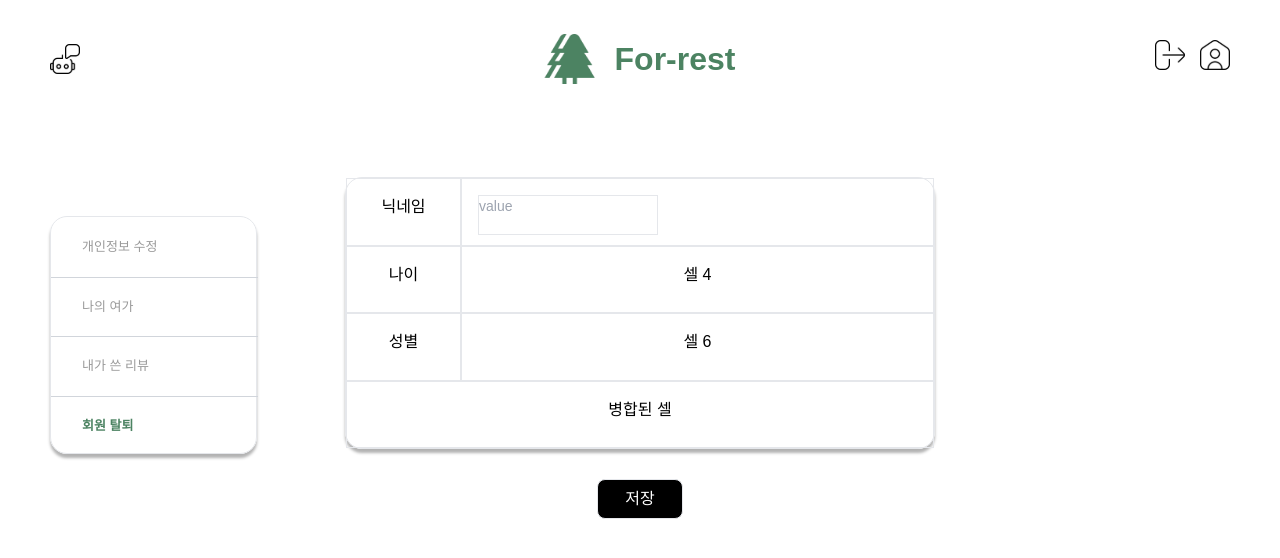
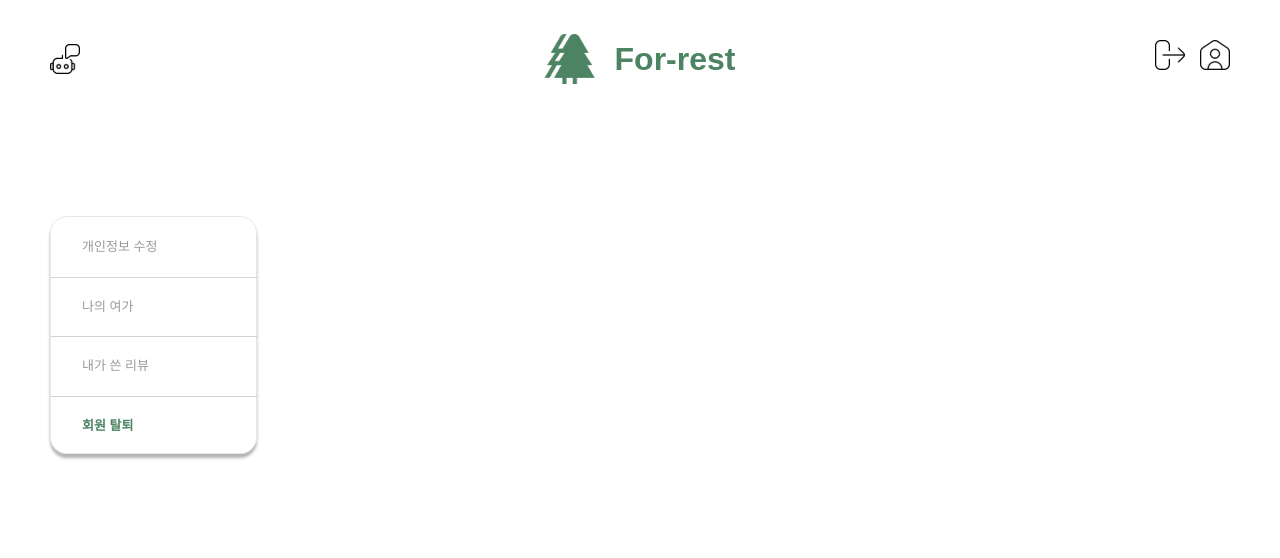
Before and after one commit to dxxrjh/2024-capston, a Next.js app: page /mypage/delete in a window 1280 px wide. Shown: the top 558 px of the page. Built offline with nearby package versions, Linux system fonts and the light colour scheme.

Commit message:
feat: 커밋

```diff
--- a/src/components/Header.tsx
+++ b/src/components/Header.tsx
@@ -17,7 +17,8 @@ const Header = () => {
   }
 
   const logoutButtonClick = () => {
-    router.push("/mypage/modify")
+    router.push("/")
+    //로그아웃 구현
   }
 
 
--- a/src/pages/main.tsx
+++ b/src/pages/main.tsx
@@ -14,6 +14,10 @@ export default function Main() {
 
   const toggleCategoryPopup = () => {
     setIsCategoryPopupOpen(!isCategoryPopupOpen);
+  }
+
+  const deleteClick = () => {
+
   }
 
 
--- a/src/pages/mypage/delete.tsx
+++ b/src/pages/mypage/delete.tsx
@@ -9,37 +9,6 @@ export default function Delete() {
 
       <MypageSidebar />
 
-      <div className="mt-[100px] flex flex-col justify-center items-center">
-        <div className="grid grid-cols-[115px_auto] grid-rows-4 w-[590px] h-[272px] border rounded-[17px] shadow-custom">
-
-          {/* 2x3 부분 */}
-          <div className="border p-4 text-center">닉네임</div>
-          <div className="border p-4 ">
-            <textarea className="resize-none border h-[40px] text-[14px] rounded-8px"
-              placeholder="value">
-            </textarea>
-          </div>
-          <div className="border p-4 text-center">나이</div>
-          <div className="border p-4 text-center">셀 4</div>
-          <div className="border p-4 text-center">성별</div>
-          <div className="border p-4 text-center">셀 6</div>
-
-          {/* 병합된 한 줄 */}
-          <div className="border p-4 text-center col-span-2">병합된 셀</div>
-        </div>
-
-        {/* <textarea className="resize-none border h-[40px] text-[14px] rounded-8px"
-              placeholder="value">
-            </textarea> */}
-
-
-
-        <button className="rounded-[8px] w-[86px] h-[40px] bg-[#000000] text-white border mt-[30px] ">
-          저장
-        </button>
-      </div>
-
-
 
 
     </div>
```
